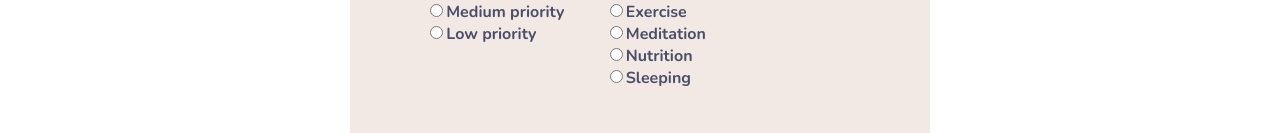
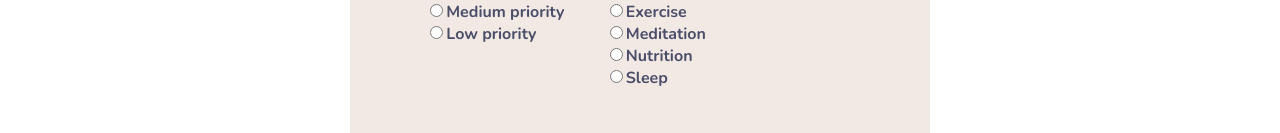
Before and after one commit to claudiaalmeidavs/thrive-sync-frontend, a React (Create React App) app: page / in a window 1280 px wide. Shown: the part 661-794 px from the top of the page. Built offline with nearby package versions, Linux system fonts and the light colour scheme; a web font is replaced by a local one.

Commit message:
Adds readme file

```diff
--- a/src/pages/ActivityPage/ActivityPage.jsx
+++ b/src/pages/ActivityPage/ActivityPage.jsx
@@ -36,6 +36,7 @@ export default function ActivityPage () {
       }
     };
 
+    // function to set the background image according to the category
     const getCategoryImage = (category) => {
       switch (category) {
         case "General":
--- a/src/pages/RegisterActivity/registerActivity.jsx
+++ b/src/pages/RegisterActivity/registerActivity.jsx
@@ -93,8 +93,8 @@ export default function RegisterActivity () {
             onChange={handleChange}/>Nutrition
           </label>
             <label htmlFor="">
-            <input type="radio" name="activity_subject" value="Sleeping" checked={formData.activity_subject === "Sleeping"}
-            onChange={handleChange}/>Sleeping
+            <input type="radio" name="activity_subject" value="Sleep" checked={formData.activity_subject === "Sleep"}
+            onChange={handleChange}/>Sleep
           </label>
         </div>
         </div>
```
Also changed, not shown: 1 other file (tests, documents, lock files or other folders).
